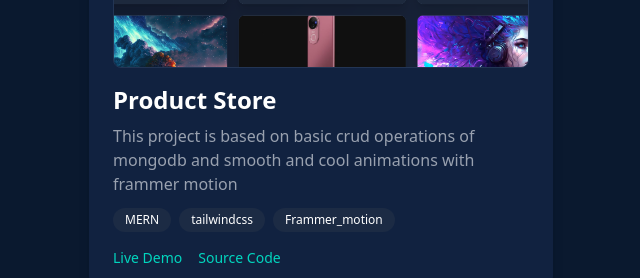
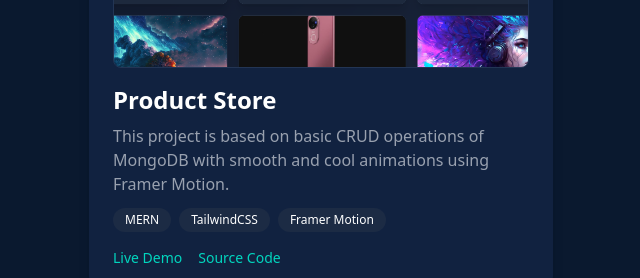
Before and after one commit to Manish1240/Manish-kumar-portfolio, a React (Vite) app: page / in a window 1280 px wide. Shown: the part 1320-1598 px from the top of the page, without its empty margins (639-1279 px from the left). Built offline with nearby package versions, Linux system fonts and the light colour scheme.

Commit message:
🚀 Fixed image paths in Projects component

```diff
--- a/src/Components/Projects.jsx
+++ b/src/Components/Projects.jsx
@@ -3,18 +3,17 @@ import { motion } from 'framer-motion';
 
 function Projects() {
   const projects = [
-
     {
       title: "Product Store",
-      image: "/product_store.png",
-      description: "This project is based on basic crud operations of mongodb and smooth and cool animations with frammer motion",
-      tech: ['MERN','tailwindcss', 'Frammer_motion'],
+      image: "/Manish-kumar-portfolio/product_store.png",
+      description: "This project is based on basic CRUD operations of MongoDB with smooth and cool animations using Framer Motion.",
+      tech: ['MERN', 'TailwindCSS', 'Framer Motion'],
       demoLink: "https://product-store-production-8870.up.railway.app/products",
       codeLink: "https://github.com/Manish1240/Product-Store.git"
     },
     {
       title: "Modern Animated Website",
-      image: "/project1.png",
+      image: "/Manish-kumar-portfolio/project1.png",
       description: "A modern, animated portfolio website built using HTML, CSS, JavaScript, GSAP, and slider.js.",
       tech: ['HTML', 'CSS', 'JavaScript', 'GSAP', 'Slider.js'],
       demoLink: "https://manish1240.github.io/Fully-Animated-and-responsive-website/",
@@ -22,7 +21,7 @@ function Projects() {
     },
     {
       title: "Cynthia Ugwu Portfolio",
-      image: "/project2.png",
+      image: "/Manish-kumar-portfolio/project2.png",
       description: "A visually engaging desktop portfolio with hover and pointer animations using GSAP and Locomotive.js.",
       tech: ['HTML', 'CSS', 'JavaScript', 'GSAP', 'Locomotive.js'],
       demoLink: "https://manish1240.github.io/Cynthia-ugwu-portfolio-web/",
@@ -30,13 +29,14 @@ function Projects() {
     },
     {
       title: "Task Management App",
-      image: "/project4.png",
+      image: "/Manish-kumar-portfolio/project4.png",
       description: "A React-based task management app. Use credentials like Admin1240@gmail.com (password: Admin1240) to test.",
       tech: ['React', 'TailwindCSS'],
       demoLink: "https://manish1240.github.io/react-task-management-app/",
       codeLink: "https://github.com/Manish1240/react-task-management-app"
     }
   ];
+
   return (
     <motion.div
       className="text-white py-12 px-4 sm:px-6"
```
Also changed, not shown: 3 other files (tests, documents, lock files or other folders).
